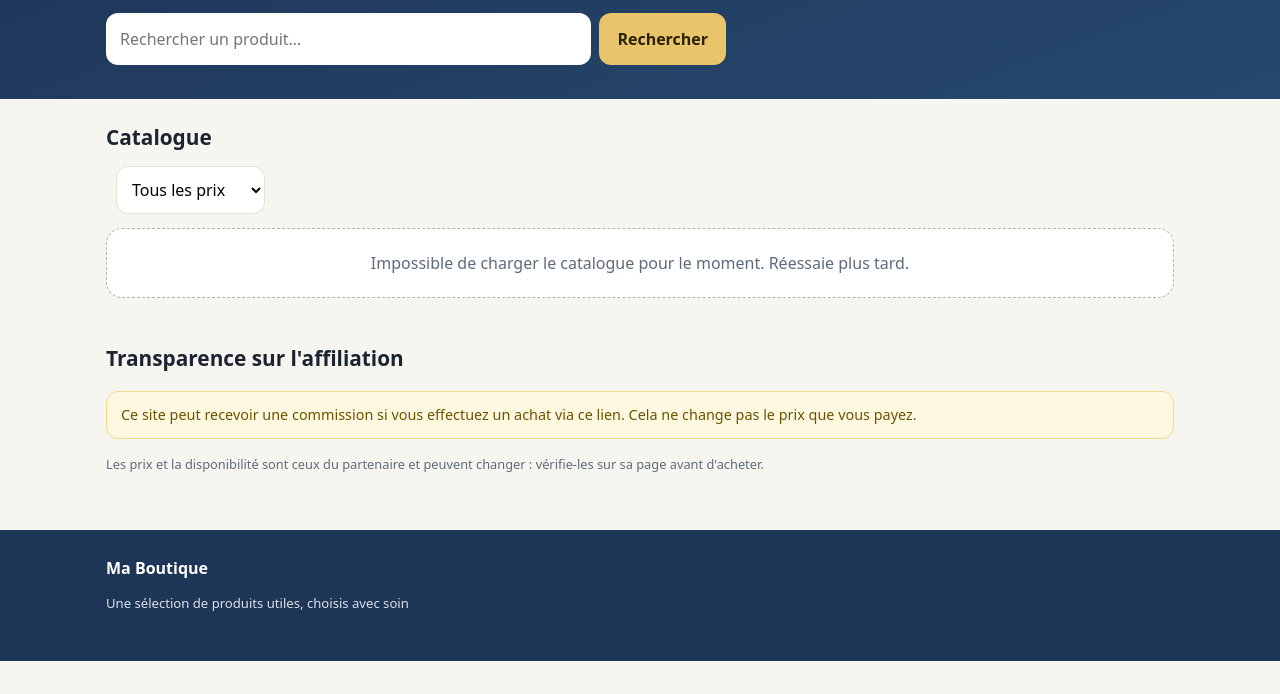
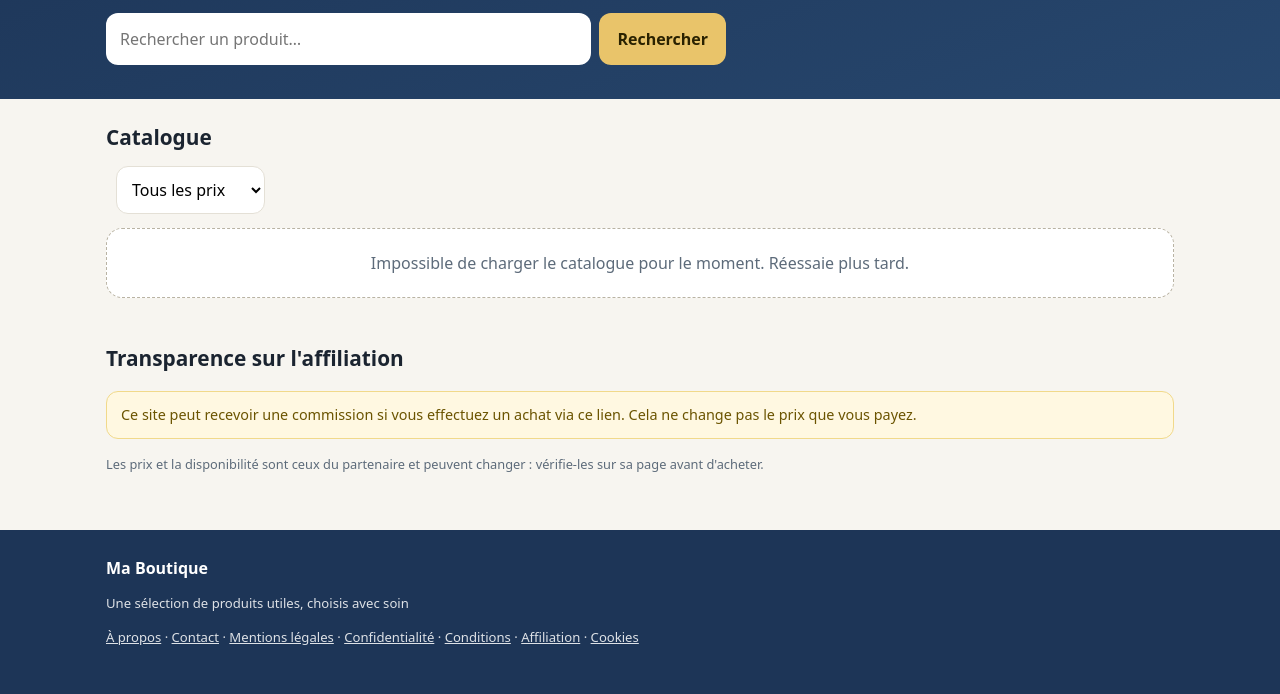
Before and after one commit to ametoradolphe-ctrl/boutique, a plain HTML site: page index.html in a window 1280 px wide. Shown: the part 191-885 px from the top of the page. Before the commit the page ends 852 px from the top, so only its background shows below. Drawn offline with Linux system fonts and the light colour scheme; no server answers.

Commit message:
Update index.html

```diff
--- a/index.html
+++ b/index.html
@@ -54,7 +54,7 @@
 
 <footer class="foot"><div class="wrap">
   <b id="fbrand">Ma Boutique</b>
-  <p class="small" id="ftag">Une sélection de produits utiles, choisis avec soin</p>
+  <p class="small" id="ftag">Une sélection de produits utiles, choisis avec soin</p>  <p class="small"><a href="info.html?p=apropos">À propos</a> · <a href="info.html?p=contact">Contact</a> · <a href="info.html?p=mentions">Mentions légales</a> · <a href="info.html?p=confidentialite">Confidentialité</a> · <a href="info.html?p=conditions">Conditions</a> · <a href="info.html?p=affiliation">Affiliation</a> · <a href="info.html?p=cookies">Cookies</a></p>
 </div></footer>
 
 <script src="js/config.js"></script>
```
